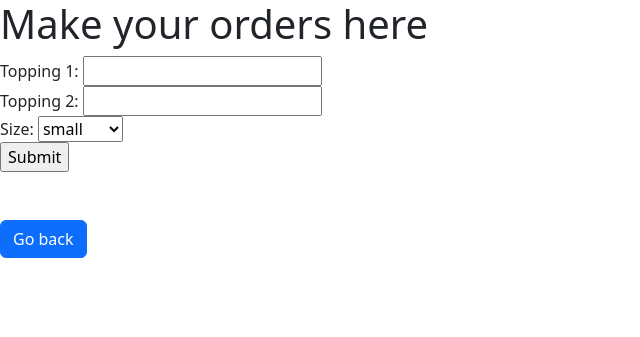
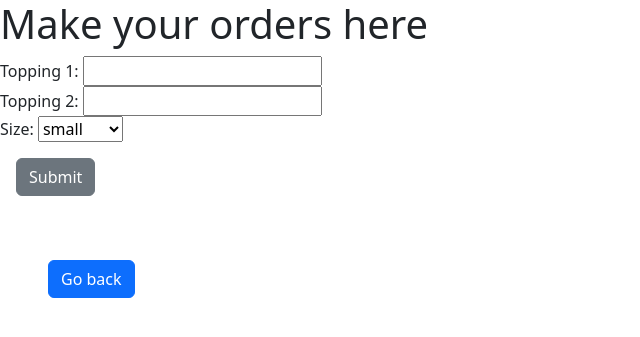
Before and after one commit to Daniel-Kav/frontend_api, a Django app: page /order in a window 1280 px wide. Shown: the top 337 px of the page, without its empty margins (0-640 px from the left). Run offline with Django 5.2, Linux system fonts and the light colour scheme.

Commit message:
little bit of styling

```diff
--- a/pizza/templates/pizza/order.html
+++ b/pizza/templates/pizza/order.html
@@ -13,8 +13,8 @@
         {% csrf_token %}
         {{note}}
         {{ orderform}}
-        <input type="submit" name="Submit" >
+        <input type="submit" name="Submit" class="btn btn-secondary my-3 mx-3" >
     </form>
-    <a href="{%url 'home' %}" class="btn btn-primary my-5">Go back</a>
+    <a href="{%url 'home' %}" class="btn btn-primary my-5 mx-5">Go back</a>
 </body>
 </html>
--- a/pizza/views.py
+++ b/pizza/views.py
@@ -8,7 +8,7 @@ def order(request):
     if request.method == 'POST':
         form_data = PizzaForm(request.POST)
         if form_data.is_valid():
-            note = "Thanks for your %s %s %s pizza order is enroute." % (form_data.cleaned_data['sizes'], form_data.cleaned_data['topping1'], form_data.cleaned_data['topping2'])
+            note = "Thanks for ordering. Your %s %s %s pizza order is enroute." % (form_data.cleaned_data['size'], form_data.cleaned_data['topping1'], form_data.cleaned_data['topping2'])
             return   render(request , 'pizza/order.html', {'orderform':PizzaForm(), "note" : note})
         return   render(request , 'pizza/order.html', {'orderform':PizzaForm()})
     else:
```
